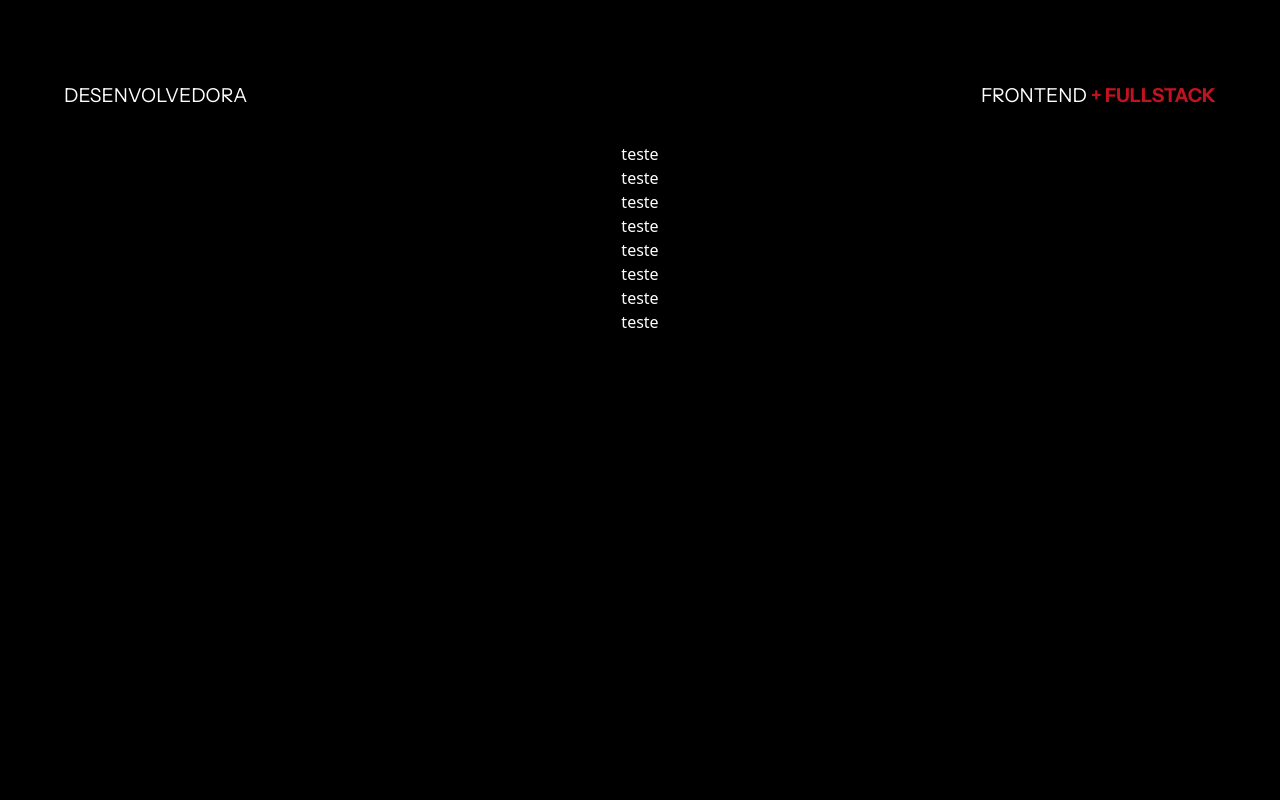
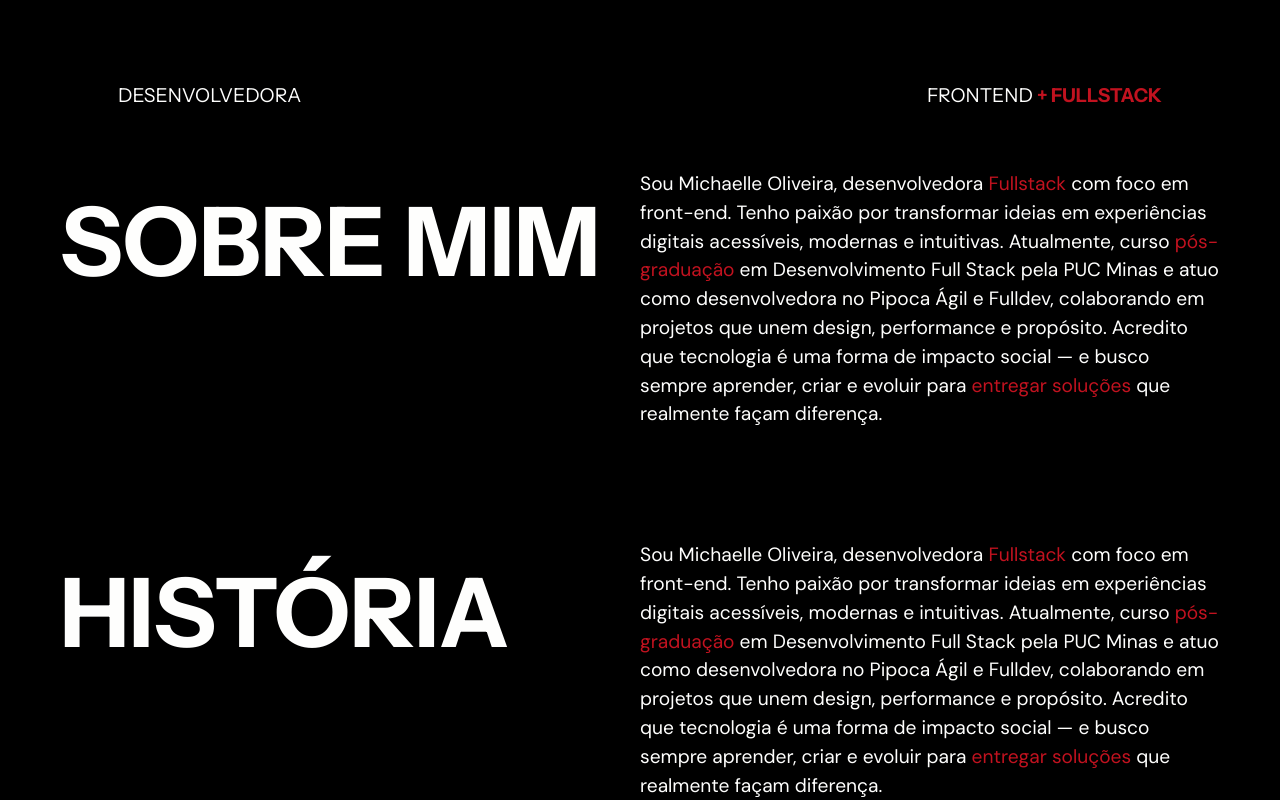
Before and after one commit to michaelleoliveir/mikl_portfolio, a Next.js app: page / in a window 1280 px wide. Shown: the part 658-1458 px from the top of the page. Before the commit the page ends 992 px from the top, so only its background shows below. Built offline with nearby package versions, Linux system fonts and the light colour scheme; a web font is replaced by a local one.

Commit message:
feat: update layout and components with new styles, add ShinyText component and styles

```diff
--- a/src/app/layout.tsx
+++ b/src/app/layout.tsx
@@ -8,7 +8,7 @@ export default function RootLayout({
 }>) {
   return (
     <html lang="en">
-      <body className="bg-black">
+      <body className="bg-black px-15">
         {children}
       </body>
     </html>
--- a/src/components/layout/AboutMe.tsx
+++ b/src/components/layout/AboutMe.tsx
@@ -1,17 +1,42 @@
-import React from 'react'
+import BlurText from '../library/BlurText'
 
 const AboutMe = () => {
     return (
-        <div className=''>
-            <p className='text-white'>teste</p>
-            <p className='text-white'>teste</p>
-            <p className='text-white'>teste</p>
-            <p className='text-white'>teste</p>
-            <p className='text-white'>teste</p>
-            <p className='text-white'>teste</p>
-            <p className='text-white'>teste</p>
-            <p className='text-white'>teste</p>
+        <div className='flex flex-col w-full mt-7'>
 
+            {/* about me */}
+            <div className='flex flex-row'>
+                <div className='w-[50%]'>
+                    <BlurText
+                        text='SOBRE MIM'
+                        delay={150}
+                        direction='top'
+                        animationFrom={undefined}
+                        animationTo={undefined}
+                        onAnimationComplete={undefined}
+                        className='text-[6rem] text-letter font-instrument text-left font-extrabold' />
+                </div>
+                <div className='w-[50%]'>
+                    <p className='text-letter text-[1.2rem] font-dm-sans'>Sou Michaelle Oliveira, desenvolvedora <span className='text-highlight'>Fullstack</span> com foco em front-end. Tenho paixão por transformar ideias em experiências digitais acessíveis, modernas e intuitivas. Atualmente, curso <span className='text-highlight'>pós-graduação</span> em Desenvolvimento Full Stack pela PUC Minas e atuo como desenvolvedora no Pipoca Ágil e Fulldev, colaborando em projetos que unem design, performance e propósito. Acredito que tecnologia é uma forma de impacto social — e busco sempre aprender, criar e evoluir para <span className='text-highlight'>entregar soluções</span> que realmente façam diferença.</p>
+                </div>
+            </div>
+
+            {/* history */}
+            <div className='flex flex-row mt-28'>
+                <div className='w-[50%]'>
+                    <BlurText
+                        text='HISTÓRIA'
+                        delay={150}
+                        direction='top'
+                        animationFrom={undefined}
+                        animationTo={undefined}
+                        onAnimationComplete={undefined}
+                        className='text-[6rem] text-letter font-instrument text-left font-extrabold' />
+                </div>
+                <div className='w-[50%]'>
+                    <p className='text-letter text-[1.2rem] font-dm-sans'>Sou Michaelle Oliveira, desenvolvedora <span className='text-highlight'>Fullstack</span> com foco em front-end. Tenho paixão por transformar ideias em experiências digitais acessíveis, modernas e intuitivas. Atualmente, curso <span className='text-highlight'>pós-graduação</span> em Desenvolvimento Full Stack pela PUC Minas e atuo como desenvolvedora no Pipoca Ágil e Fulldev, colaborando em projetos que unem design, performance e propósito. Acredito que tecnologia é uma forma de impacto social — e busco sempre aprender, criar e evoluir para <span className='text-highlight'>entregar soluções</span> que realmente façam diferença.</p>
+                </div>
+            </div>
         </div>
     )
 }
--- /dev/null
+++ b/src/components/library/ShinyText.jsx
@@ -0,0 +1,13 @@
+import '../../styles/ShinyText.css';
+
+const ShinyText = ({ text, disabled = false, speed = 5, className = '' }) => {
+  const animationDuration = `${speed}s`;
+
+  return (
+    <div className={`shiny-text ${disabled ? 'disabled' : ''} ${className}`} style={{ animationDuration }}>
+      {text}
+    </div>
+  );
+};
+
+export default ShinyText;
--- a/src/components/ui/Navbar.tsx
+++ b/src/components/ui/Navbar.tsx
@@ -1,6 +1,6 @@
 const Navbar = () => {
     return (
-        <nav className="fixed top-0 z-50 rounded-full mt-7 h-14 w-90 mx-auto flex items-center justify-center bg-highlight/20 backdrop-blur-lg border-2">
+        <nav className="fixed top-0 z-50 rounded-full mt-7 h-14 w-90 mx-auto flex items-center justify-center bg-highlight/20 backdrop-blur-lg border-2 border-highlight/10">
             <div className="flex items-center gap-6">
                 <p className="text-letter font-instrument text-sm">EXPERIÊNCIA</p>
                 <p className="text-letter font-instrument text-sm">PROJETOS</p>
--- /dev/null
+++ b/src/styles/ShinyText.css
@@ -0,0 +1,28 @@
+.shiny-text {
+  color: #f64d5898; /* Adjust this color to change intensity/style */
+  background: linear-gradient(
+    120deg,
+    rgba(255, 255, 255, 0) 40%,
+    rgba(255, 255, 255, 0.874) 50%,
+    rgba(255, 255, 255, 0) 60%
+  );
+  background-size: 200% 100%;
+  -webkit-background-clip: text;
+  background-clip: text;
+  display: inline-block;
+  animation: shine 5s linear infinite;
+  font-family: inherit;
+}
+
+@keyframes shine {
+  0% {
+    background-position: 100%;
+  }
+  100% {
+    background-position: -100%;
+  }
+}
+
+.shiny-text.disabled {
+  animation: none;
+}
--- a/src/styles/variables.css
+++ b/src/styles/variables.css
@@ -1,5 +1,6 @@
 @import url('https://fonts.googleapis.com/css2?family=Funnel+Display:wght@300..800&display=swap');
-@import url('https://fonts.googleapis.com/css2?family=Instrument+Sans:ital,wght@0,400..700;1,400..700&display=swap');
+@import url('https://fonts.googleapis.com/css2?family=Instrument+Sans:ital,wght@0,400..700;1,400..700&display=swap');@import url('https://fonts.googleapis.com/css2?family=DM+Sans:ital,opsz,wght@0,9..40,100..1000;1,9..40,100..1000&display=swap');
+
 @import 'tailwindcss';
 
 @theme {
@@ -10,4 +11,5 @@
 
     --font-funnel: "Funnel Display", sans-serif;
     --font-instrument: "Instrument Sans", sans-serif;
+    --font-dm-sans: "DM Sans", sans-serif;
 }
```
